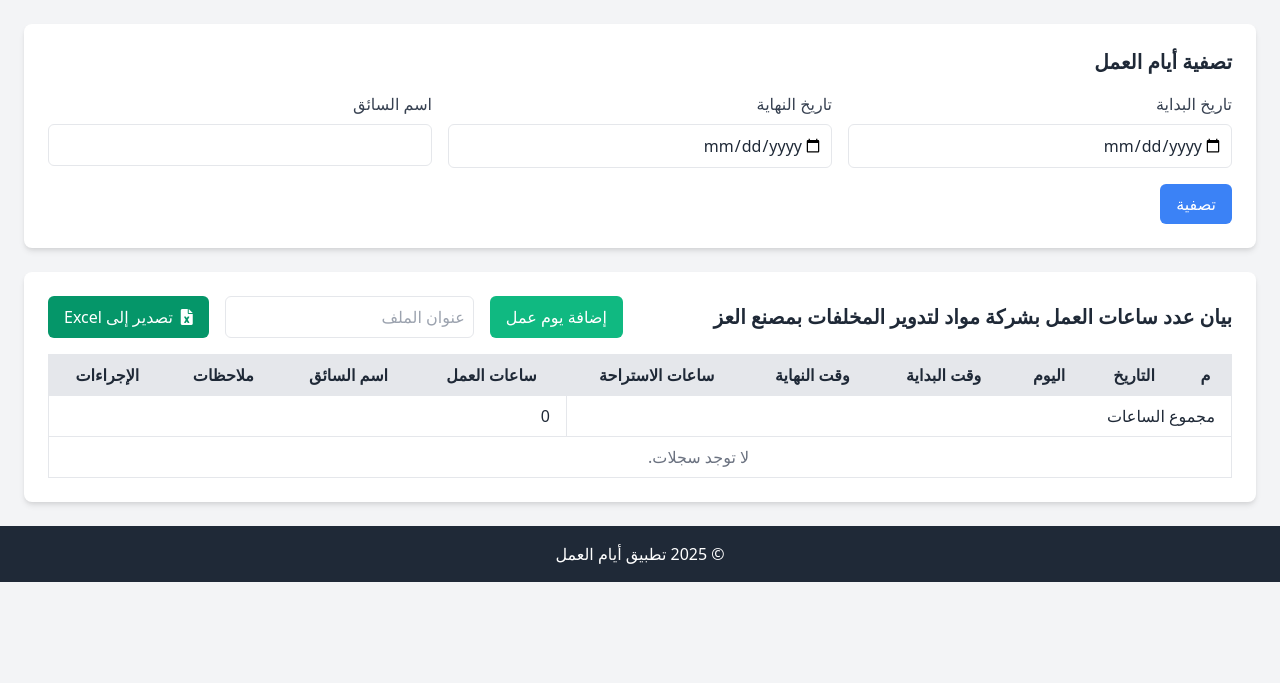
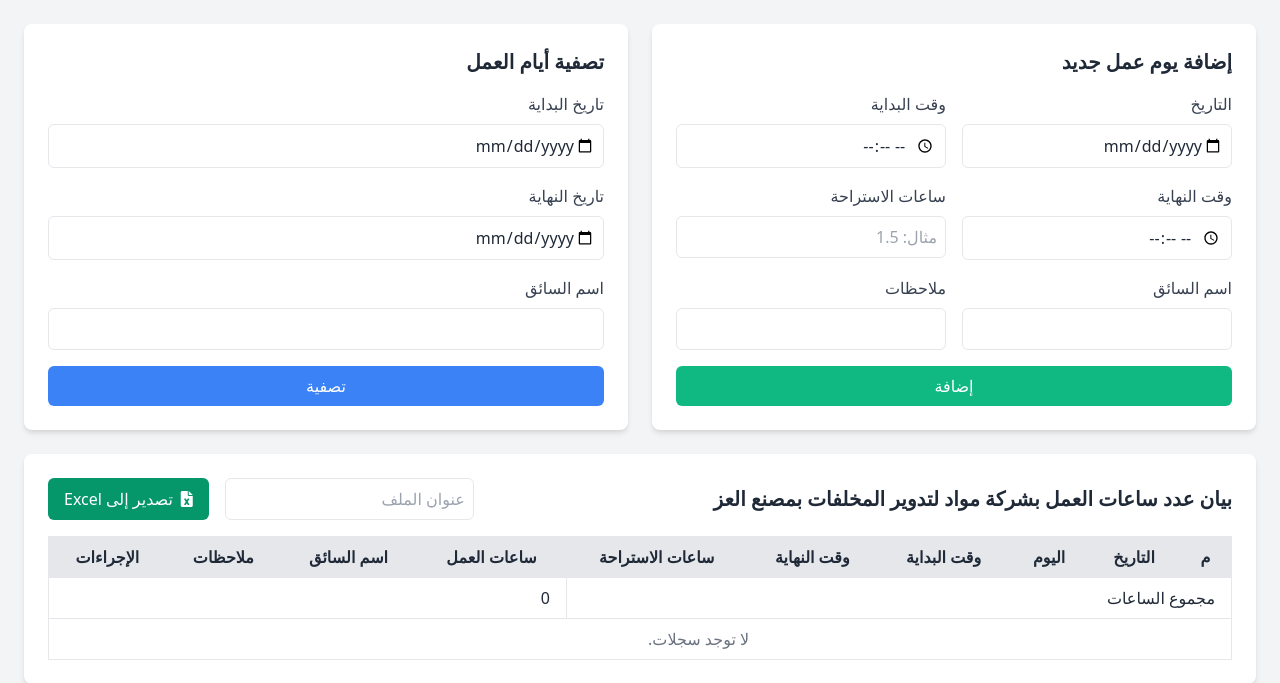
Before and after one commit to EbraheemTammam/Mawad, a FastAPI app: page / in a window 1280 px wide. Shown: the part 64-747 px from the top of the page. Before the commit the page ends 646 px from the top, so only its background shows below. Run offline with FastAPI, Linux system fonts and the light colour scheme; data that the repository does not hold is empty.

Commit message:
[EDIT] change outline

```diff
--- a/main.py
+++ b/main.py
@@ -1,5 +1,9 @@
 from fastapi import FastAPI
 from fastapi.staticfiles import StaticFiles
+
+import uvicorn
+import threading
+import webview
 
 from database import Db
 from attendance.router import attendance_router
@@ -11,3 +15,20 @@ app.mount("/static", StaticFiles(directory="static"), name="static")
 @app.on_event("startup")
 async def startup_event():
     Db.init_db()
+
+def start_fastapi():
+    # Run FastAPI in a separate thread
+    uvicorn.run(app, host="127.0.0.1", port=8000, log_level="info")
+
+def start_webview():
+    # Create a webview window
+    window = webview.create_window("WorkDay Tracker", "http://127.0.0.1:8000", width=800, height=600)
+    webview.start()
+
+if __name__ == "__main__":
+    # Start FastAPI in a thread
+    fastapi_thread = threading.Thread(target=start_fastapi, daemon=True)
+    fastapi_thread.start()
+
+    # Start PyWebView
+    start_webview()
--- a/templates/home.html
+++ b/templates/home.html
@@ -3,10 +3,46 @@
 {% block title %}أيام العمل - متتبع{% endblock %}
 
 {% block content %}
+<!-- Filter and Create Forms (Side by Side Above Table) -->
+<div class="flex flex-col md:flex-row gap-6 mb-6">
+    <!-- Create Form -->
+    <div class="bg-white p-6 rounded-lg shadow-md flex-1">
+        <h2 class="text-xl font-semibold mb-4 text-right">إضافة يوم عمل جديد</h2>
+        <form method="post" action="/create" class="grid grid-cols-1 md:grid-cols-2 gap-4">
+            <div>
+                <label class="block text-gray-700 text-right">التاريخ</label>
+                <input type="date" name="date" required class="w-full p-2 border rounded-md text-right">
+            </div>
+            <div>
+                <label class="block text-gray-700 text-right">وقت البداية</label>
+                <input type="time" name="start_time" required class="w-full p-2 border rounded-md text-right">
+            </div>
+            <div>
+                <label class="block text-gray-700 text-right">وقت النهاية</label>
+                <input type="time" name="end_time" required class="w-full p-2 border rounded-md text-right">
+            </div>
+            <div>
+                <label class="block text-gray-700 text-right">ساعات الاستراحة</label>
+                <input type="number" step="0.1" name="break_hours" required class="w-full p-2 border rounded-md text-right" placeholder="مثال: 1.5">
+            </div>
+            <div>
+                <label class="block text-gray-700 text-right">اسم السائق</label>
+                <input type="text" name="driver_name" required class="w-full p-2 border rounded-md text-right">
+            </div>
+            <div>
+                <label class="block text-gray-700 text-right">ملاحظات</label>
+                <input type="text" name="notes" class="w-full p-2 border rounded-md text-right">
+            </div>
+            <div class="md:col-span-2">
+                <button type="submit" class="bg-green-500 text-white px-4 py-2 rounded-md hover:bg-green-600 w-full">إضافة</button>
+            </div>
+        </form>
+    </div>
+
     <!-- Filter Form -->
-<div class="mb-6 bg-white p-6 rounded-lg shadow-md">
+    <div class="bg-white p-6 rounded-lg shadow-md flex-1">
         <h2 class="text-xl font-semibold mb-4 text-right">تصفية أيام العمل</h2>
-    <form method="get" class="grid grid-cols-1 md:grid-cols-3 gap-4">
+        <form method="get" class="grid grid-cols-1 gap-4">
             <div>
                 <label class="block text-gray-700 text-right">تاريخ البداية</label>
                 <input type="date" name="start_date" value="{{ start_date or '' }}" class="w-full p-2 border rounded-md text-right">
@@ -19,10 +55,11 @@
                 <label class="block text-gray-700 text-right">اسم السائق</label>
                 <input type="text" name="driver_name" value="{{ driver_name or '' }}" class="w-full p-2 border rounded-md text-right">
             </div>
-        <div class="md:col-span-3">
-            <button type="submit" class="bg-blue-500 text-white px-4 py-2 rounded-md hover:bg-blue-600">تصفية</button>
+            <div>
+                <button type="submit" class="bg-blue-500 text-white px-4 py-2 rounded-md hover:bg-blue-600 w-full">تصفية</button>
             </div>
         </form>
+    </div>
 </div>
 
 <!-- WorkDay Table -->
@@ -30,9 +67,6 @@
     <div class="flex items-center justify-between mb-4">
         <!-- Heading -->
         <h2 class="text-xl font-semibold text-right">بيان عدد ساعات العمل بشركة مواد لتدوير المخلفات بمصنع العز</h2>
-
-        <div class="flex">
-            <button onclick="showCreateModal()" class="bg-green-500 text-white px-4 py-2 rounded-md hover:bg-green-600 ml-4">إضافة يوم عمل</button>
 
         <!-- Export Excel Form -->
         <form method="post" action="/export_excel" class="flex justify-end gap-4">
@@ -45,7 +79,7 @@
             </button>
         </form>
     </div>
-    </div>
+
     <div class="overflow-x-auto">
         <table class="min-w-full bg-white border">
             <thead class="bg-gray-200">
@@ -97,43 +131,6 @@
                 {% endif %}
             </tbody>
         </table>
-    </div>
-</div>
-
-<!-- Create Modal -->
-<div id="createModal" class="modal">
-    <div class="modal-content">
-        <h2 class="text-xl font-semibold mb-4 text-right">إضافة يوم عمل جديد</h2>
-        <form id="createForm" method="post" action="/create" class="grid grid-cols-1 md:grid-cols-2 gap-4">
-            <div>
-                <label class="block text-gray-700 text-right">التاريخ</label>
-                <input type="date" name="date" required class="w-full p-2 border rounded-md text-right">
-            </div>
-            <div>
-                <label class="block text-gray-700 text-right">وقت البداية</label>
-                <input type="time" name="start_time" required class="w-full p-2 border rounded-md text-right">
-            </div>
-            <div>
-                <label class="block text-gray-700 text-right">وقت النهاية</label>
-                <input type="time" name="end_time" required class="w-full p-2 border rounded-md text-right">
-            </div>
-            <div>
-                <label class="block text-gray-700 text-right">ساعات الاستراحة</label>
-                <input type="number" step="0.1" name="break_hours" required class="w-full p-2 border rounded-md text-right" placeholder="مثال: 1.5">
-            </div>
-            <div>
-                <label class="block text-gray-700 text-right">اسم السائق</label>
-                <input type="text" name="driver_name" required class="w-full p-2 border rounded-md text-right">
-            </div>
-            <div>
-                <label class="block text-gray-700 text-right">ملاحظات</label>
-                <input type="text" name="notes" class="w-full p-2 border rounded-md text-right">
-            </div>
-            <div class="md:col-span-2 flex justify-end gap-2">
-                <button type="submit" class="bg-green-500 text-white px-4 py-2 rounded-md hover:bg-green-600">إضافة</button>
-                <button type="button" onclick="hideCreateModal()" class="bg-gray-500 text-white px-4 py-2 rounded-md hover:bg-gray-600">إلغاء</button>
-            </div>
-        </form>
     </div>
 </div>
 
@@ -202,15 +199,5 @@
     function hideModal() {
         document.getElementById('updateModal').classList.remove('show');
     }
-
-    function showCreateModal() {
-        const modal = document.getElementById('createModal');
-        modal.classList.add('show');
-    }
-
-    function hideCreateModal() {
-        const modal = document.getElementById('createModal');
-        modal.classList.remove('show');
-    }
 </script>
 {% endblock %}
```
Also changed, not shown: 1 other file. Lines whose indentation alone changed are shown as unchanged.
